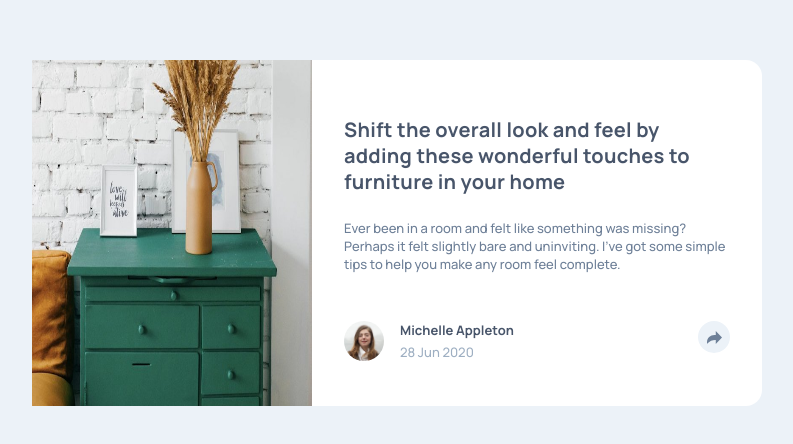
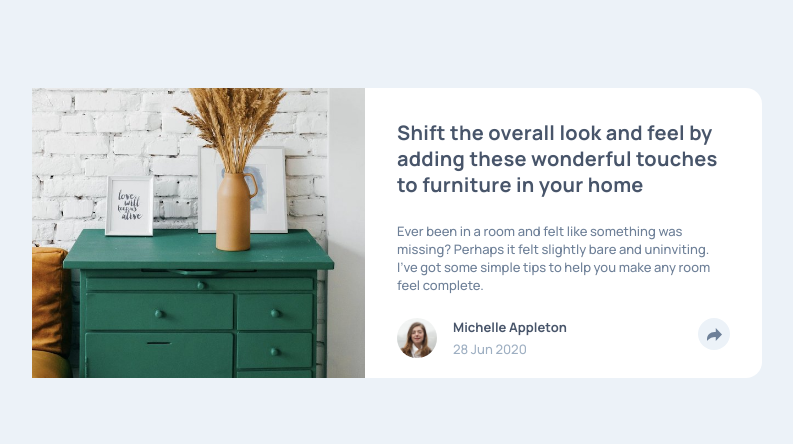
Before and after one commit to nvm03/article-preview-component, a plain HTML site: page index.html in a window 1280 px wide. Shown: the part 158-602 px from the top of the page, without its empty margins (243-1036 px from the left). Drawn offline with Linux system fonts and the light colour scheme.

Commit message:
small fixes

```diff
--- a/styles.css
+++ b/styles.css
@@ -35,11 +35,16 @@ p{margin: 0;}
 
 }
 .image{
-    height: 12.5rem;
+    aspect-ratio: 16 / 9;
+    width: 100%;
     overflow: hidden;
+    position: relative;
 }
 .image img{
     width: 100%;
+    height: 100%;
+    object-fit: cover;
+    display: block;
 }
 .main-text{
     color: var(--grey500);
@@ -153,21 +158,9 @@ p{margin: 0;}
         display: flex;
         overflow: visible;
     }
-    .image{
-        max-width: 14.313rem;
-        height: 21.625rem;
-
-    }
-
-    .image img{
-        height:100%;
-    }
     .wrapper{
         width: 100%;
         padding: 0 2rem;
-    }
-    .author-deskt{
-        margin-top: 1.5rem;
     }
     .soc-pop-deskt{
         position: absolute;
@@ -204,6 +197,7 @@ p{margin: 0;}
         grid-template-columns: 2.5rem 1fr 1fr 1fr 1fr;
         margin-top: 3rem;
         gap: 1rem;
+        margin-top: 1.5rem;
     }
     .share-btn-deskt{
         display: flex;
@@ -229,13 +223,6 @@ p{margin: 0;}
         max-width: min(80%, var(--big-container));
         display: flex;
     }
-    .image{
-        min-width: 17.5rem;
-        min-height: 17.813rem;
-    }
-    .image img{
-        height:100%;
-    }
     .wrapper{
         padding: 0 2rem;
     }
```
